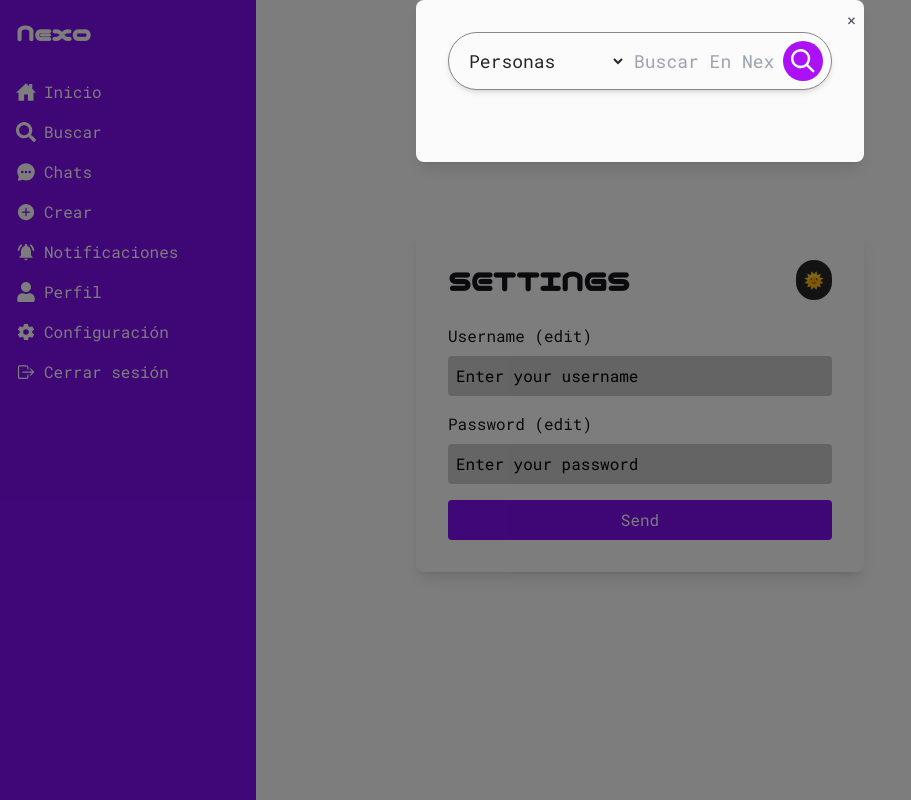
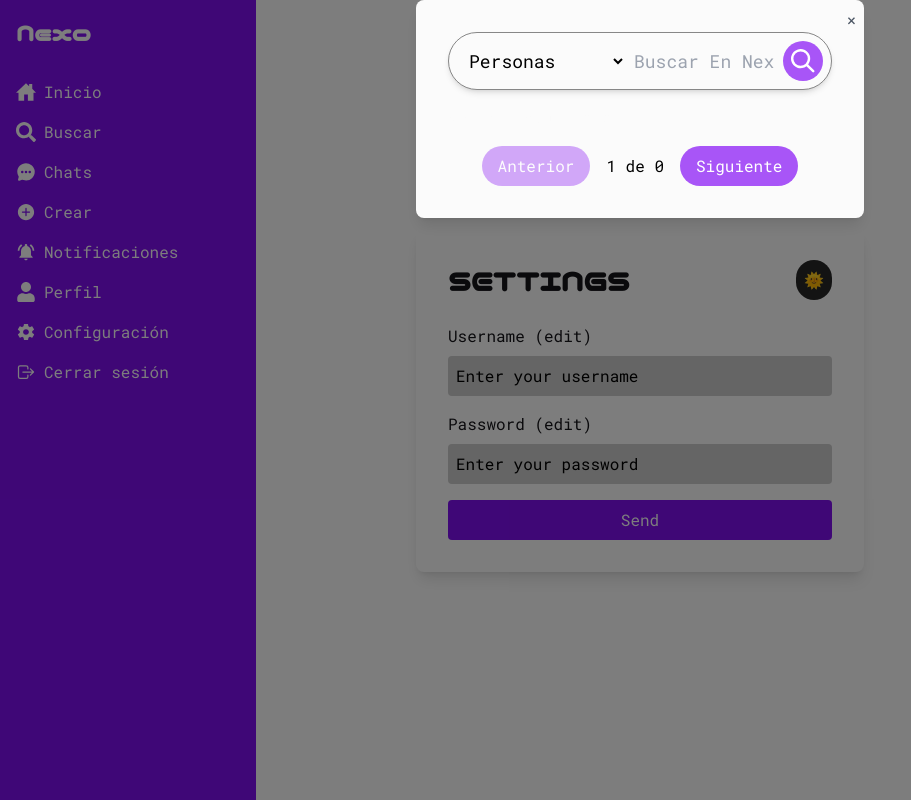
Before and after one commit to FullStack-Elite-Bootcamp-IV/social-media-front, a Next.js app: page /settings in a window 1280 px wide. Both pictures are taken after a click on the item "Buscar". Shown: the whole page, without its empty margins (0-911 px from the left). Built offline with nearby package versions, Linux system fonts and the light colour scheme.

Commit message:
Confirmando cambios en Search.tsx en la rama main

```diff
--- a/src/components/search/Search.tsx
+++ b/src/components/search/Search.tsx
@@ -2,11 +2,15 @@
 
 import React, { useState, useEffect, FormEvent } from 'react';
 import { useSearchPostsQuery, useSearchUsersQuery } from '@/redux/services/search';
+
+const ITEMS_PER_PAGE = 6;
+
 const SearchBar = () => {
     const [searchParameter, setSearchParameter] = useState('');
     const [filter, setFilter] = useState('people');
     const [results, setResults] = useState([]);
     const [token, setToken] = useState('');
+    const [currentPage, setCurrentPage] = useState(1);
 
     useEffect(() => {
         const token = localStorage.getItem('token');
@@ -62,7 +66,16 @@ const SearchBar = () => {
         if (postsError) {
             console.error('Error fetching posts:', postsError);
         }
+
+        setCurrentPage(1);
     };
+
+    const totalPages = Math.ceil(results.length / ITEMS_PER_PAGE);
+
+    const currentResults = results.slice(
+        (currentPage - 1) * ITEMS_PER_PAGE,
+        currentPage * ITEMS_PER_PAGE
+    );
 
     return (
         <div className="w-full p-4">
@@ -72,7 +85,7 @@ const SearchBar = () => {
                         <select
                             value={filter}
                             onChange={(e) => setFilter(e.target.value)}
-                            className="ml-2 bg-transparent outline-none text-lg text-slateGray"
+                            className="ml-2 bg-transparent outline-none text-lg text-black"
                         >
                             <option value="people">Personas</option>
                             <option value="posts">Publicaciones</option>
@@ -82,9 +95,9 @@ const SearchBar = () => {
                             value={searchParameter}
                             onChange={(e) => setSearchParameter(e.target.value)}
                             placeholder="Buscar En Nexo"
-                            className="ml-2 w-full bg-transparent outline-none text-lg text-center text-slateGray"
+                            className="ml-2 w-full bg-transparent outline-none text-lg text-center text-black"
                         />
-                        <button type="submit" className="ml-2 p-2 bg-ligthPurple text-white rounded-full">
+                        <button type="submit" className="ml-2 p-2 bg-purple-500 text-white rounded-full">
                             <svg className="w-6 h-6" fill="currentColor" viewBox="0 0 20 20" xmlns="http://www.w3.org/2000/svg">
                                 <path fillRule="evenodd" d="M12.9 14.32a8 8 0 111.414-1.414l4.9 4.9a1 1 0 01-1.414 1.414l-4.9-4.9zM14 8a6 6 0 11-12 0 6 6 0 0112 0z" clipRule="evenodd" />
                             </svg>
@@ -92,18 +105,35 @@ const SearchBar = () => {
                     </form>
                 </div>
             </div>
-            <SearchUser results={results} />
+            <SearchUser results={currentResults} />
+            <div className="flex justify-center mt-4 items-center text-black">
+                <button
+                    onClick={() => setCurrentPage((prev) => Math.max(prev - 1, 1))}
+                    disabled={currentPage === 1}
+                    className="mx-2 px-4 py-2 bg-purple-500 text-white rounded-full disabled:opacity-50 disabled:cursor-not-allowed"
+                >
+                    Anterior
+                </button>
+                <span className="mx-2">{currentPage} de {totalPages}</span>
+                <button
+                    onClick={() => setCurrentPage((prev) => Math.min(prev + 1, totalPages))}
+                    disabled={currentPage === totalPages}
+                    className="mx-2 px-4 py-2 bg-purple-500 text-white rounded-full disabled:opacity-50 disabled:cursor-not-allowed"
+                >
+                    Siguiente
+                </button>
+            </div>
         </div>
     );
 };
 
 const SearchUser = ({ results }) => {
-    const defaultProfileImage = 'https://www.example.com/default-profile.png'; // Reemplaza con la URL de la imagen por defecto
+    const defaultProfileImage = 'https://th.bing.com/th/id/OIP.m5kS1irkbp6YT0EvLKhBzwAAAA?rs=1&pid=ImgDetMain';
 
     return (
-        <div className="mt-4">
+        <div className="mt-4 max-h-96 overflow-y-auto">
             {results && results.length > 0 ? (
-                <ul className="grid grid-cols-1 md:grid-cols-2 lg:grid-cols-3 gap-4">
+                <ul className="grid grid-cols-1 md:grid-cols-2 lg:grid-cols-3 gap-4 text-black">
                     {results.map((result, index) => (
                         <li key={index} className="border border-dustyGray rounded-lg p-4 shadow-md flex flex-col items-center text-center">
                             <img
```
